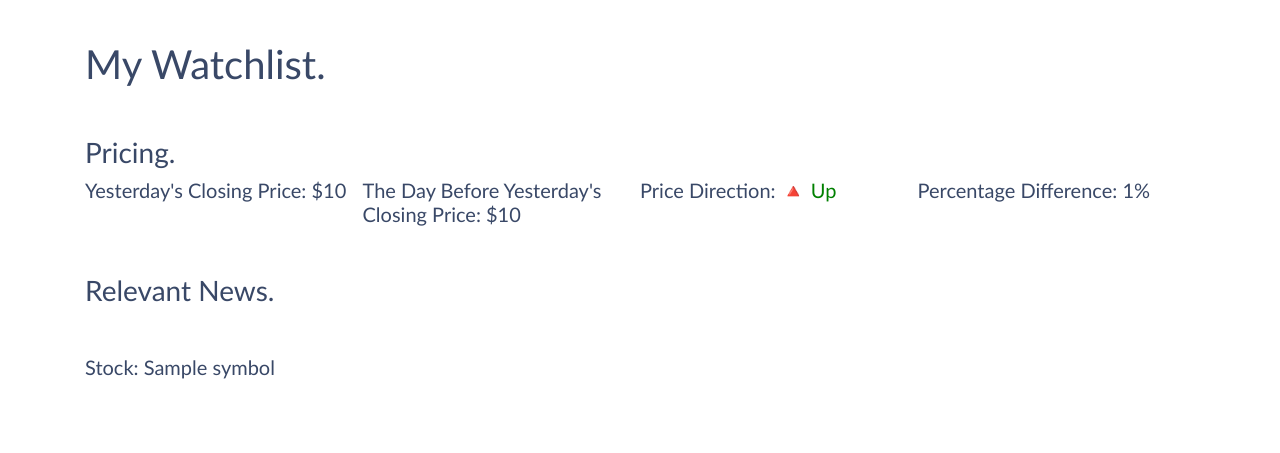
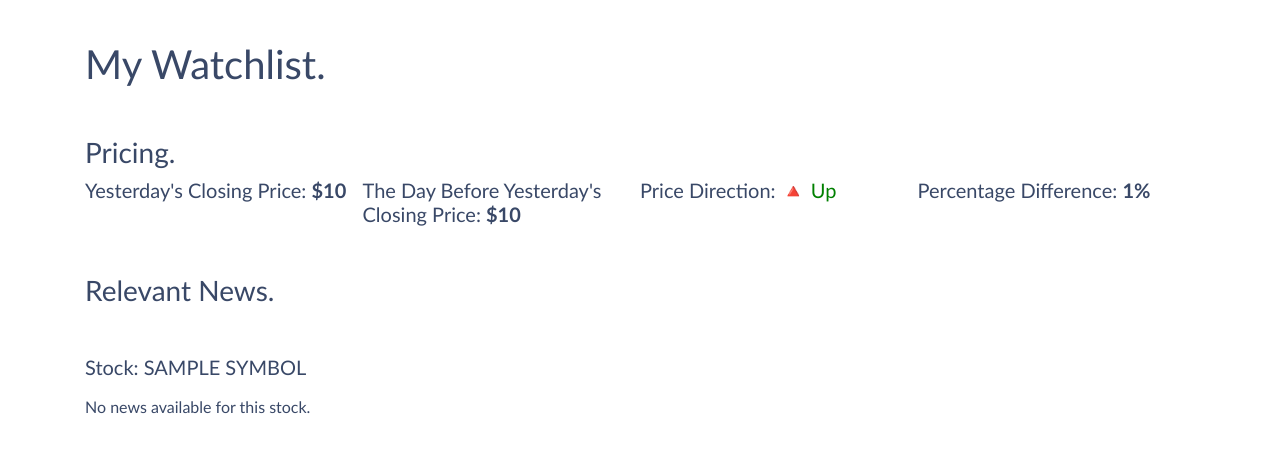
Before and after one commit to Stock-News-Monitoring-Program/Final_Version_With_Notifications, a Flask app: template website/templates/home.html in a window 1280 px wide. Shown: the part 91-544 px from the top of the page. Run offline with Flask 3, Linux system fonts and the light colour scheme; the template is opened without the code that fills it: most values are stand-ins (such as "Sample title", 1, 10 or a date in 2020); some libraries are stand-ins or nearby versions.

Commit message:
Update home.html

```diff
--- a/website/templates/home.html
+++ b/website/templates/home.html
@@ -28,8 +28,8 @@
         Plotly.newPlot("chart-{{ loop.index }}", [{ x: stockData{{ loop.index }}.map(d => d.x), y: stockData{{ loop.index }}.map(d => d.y) }], layout{{ loop.index }});
       </script>
       <div style="display: grid; grid-template-columns: repeat(4, 1fr);">
-        <h5>Yesterday's Closing Price: ${{ stock.first_price }}</h5>
-        <h5>The Day Before Yesterday's Closing Price: ${{ stock.second_price }}</h5>
+        <h5>Yesterday's Closing Price: <b>${{ stock.first_price }}</b></h5>
+        <h5>The Day Before Yesterday's Closing Price: <b>${{ stock.second_price }}</b></h5>
         {% if stock.percentage_difference > 0 %}
           <h5>Price Direction: <span style="color: green">🔺 Up</span></h5>
         {% elif stock.percentage_difference < 0 %}
@@ -37,7 +37,7 @@
         {% else %}
           <h5>Price Direction: No Change</h5>
         {% endif %}
-        <h5>Percentage Difference: {{ stock.percentage_difference|round(3) }}%</h5>
+        <h5>Percentage Difference: <b>{{ stock.percentage_difference|round(3) }}%</b></h5>
       </div>
     {% endfor %}
   </div>
@@ -51,7 +51,7 @@
   <p>&nbsp;</p>
   <div class="news-data">
     {% for stock in stock_data %}
-      <h5>Stock: {{ stock.symbol }}</h5>
+      <h5>Stock: {{ stock.symbol.upper() }}</h5>
       <ul>
         {% set article_count = 0 %}
         {% for article in news_data %}
@@ -70,10 +70,12 @@
           {% set no_news_available = true %}
         {% endif %}
       </ul>
+      {% if no_news_available %}
+        <p>No news available for this stock.</p>
+        <p>&nbsp;</p>
+        <p>&nbsp;</p>
+      {% endif %}
     {% endfor %}
-    {% if no_news_available %}
-      <p>No news available for this stock.</p>
-    {% endif %}
   </div>
 {% else %}
   <p>No news data available.</p>
```
